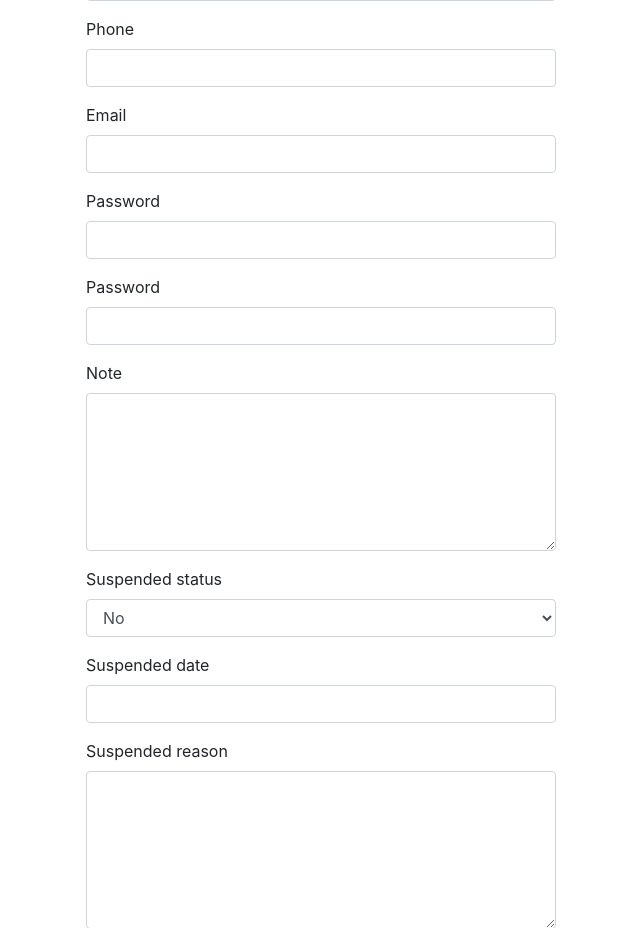
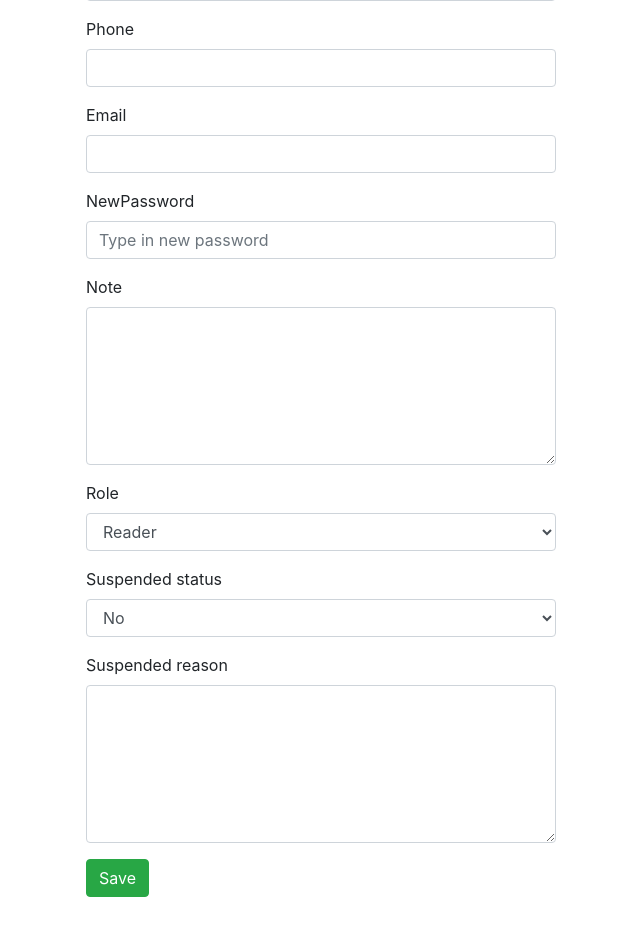
Before and after one commit to Vando7/library, a Yii app: template yiiProject/views/user/update.php in a window 1280 px wide. Shown: the part 539-1467 px from the top of the page, without its empty margins (319-959 px from the left). Run offline with PHP 8.4 and a stand-in for Yii, Linux system fonts and the light colour scheme; the template is opened without the code that fills it, so the values that code supplies are empty; form fields are guessed from the names that the template uses; some libraries are stand-ins or nearby versions.

Commit message:
Admin can now change RBAC Roles, change pass works

```diff
--- a/yiiProject/views/user/_form.php
+++ b/yiiProject/views/user/_form.php
@@ -26,10 +26,7 @@
 
     <?= $form->field($model, 'email')->textInput(['maxlength' => true]) ?>
 
-    <?= $form->field($model, 'password')->passwordInput(['maxlength' => true]) ?>
-
-    <?= $form->field($model, 'password')->passwordInput(['maxlength' => true]) ?>
-
+    <?= $form->field($model, 'newPassword')->passwordInput(['placeholder' => 'Type in new password']) ?>
 
     <div class="form-group">
         <?= Html::submitButton('Save', ['class' => 'btn btn-success']) ?>
--- a/yiiProject/views/user/_formAdmin.php
+++ b/yiiProject/views/user/_formAdmin.php
@@ -9,7 +9,6 @@
 ?>
 
 <div class="user-form">
-
     <?php $form = ActiveForm::begin(); ?>
 
     <?= $form->field($model, 'first_name')->textInput(['maxlength' => true]) ?>
@@ -26,15 +25,13 @@
 
     <?= $form->field($model, 'email')->textInput(['maxlength' => true]) ?>
 
-    <?= $form->field($model, 'password')->passwordInput(['maxlength' => true]) ?>
-
-    <?= $form->field($model, 'password')->passwordInput(['maxlength' => true]) ?>
+    <?= $form->field($model, 'newPassword')->passwordInput(['placeholder' => 'Type in new password']) ?>
 
     <?= $form->field($model, 'note')->textarea(['rows' => 6]) ?>
 
+    <?= $form->field($model, 'role')->dropDownList([ 'reader' => 'Reader', 'librarian' => 'Librarian', 'admin' => 'Admin'], ['prompt' => 'Set user role']) ?>
+
     <?= $form->field($model, 'suspended_status')->dropDownList([ 'no' => 'No', 'yes' => 'Yes', ], ['prompt' => 'Set suspended status']) ?>
-
-    <?= $form->field($model, 'suspended_date')->textInput() ?>
 
     <?= $form->field($model, 'suspended_reason')->textarea(['rows' => 6]) ?>
 
--- a/yiiProject/views/user/_formLibrarian.php
+++ b/yiiProject/views/user/_formLibrarian.php
@@ -27,11 +27,7 @@
 
     <?= $form->field($model, 'note')->textarea(['rows' => 6]) ?>
 
-    <?= $form->field($model, 'register_date')->textInput() ?>
-
     <?= $form->field($model, 'suspended_status')->dropDownList([ 'no' => 'No', 'yes' => 'Yes', ], ['prompt' => 'Set suspended status']) ?>
-
-    <?= $form->field($model, 'suspended_date')->textInput() ?>
 
     <?= $form->field($model, 'suspended_reason')->textarea(['rows' => 6]) ?>
 
--- a/yiiProject/views/user/viewLibrarian.php
+++ b/yiiProject/views/user/viewLibrarian.php
@@ -31,7 +31,6 @@
     <?= DetailView::widget([
         'model' => $model,
         'attributes' => [
-            'id',
             'first_name',
             'last_name',
             'country',
```
Also changed, not shown: yiiProject/controllers/UserController.php (+23 -0 lines), yiiProject/models/User.php (+8 -0 lines).
